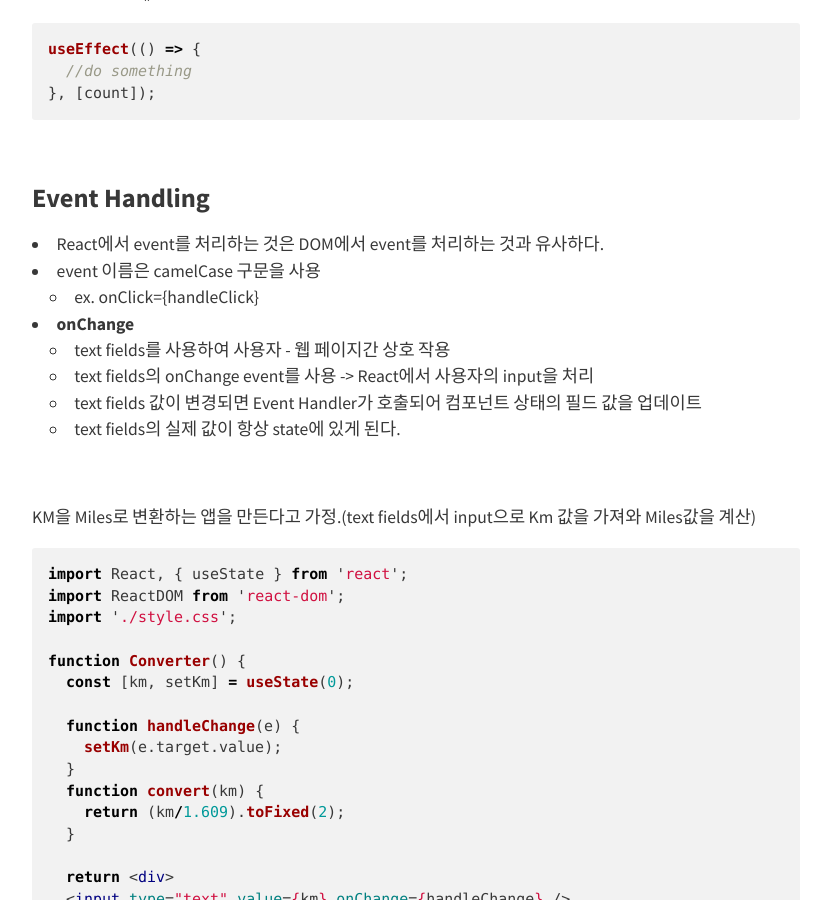
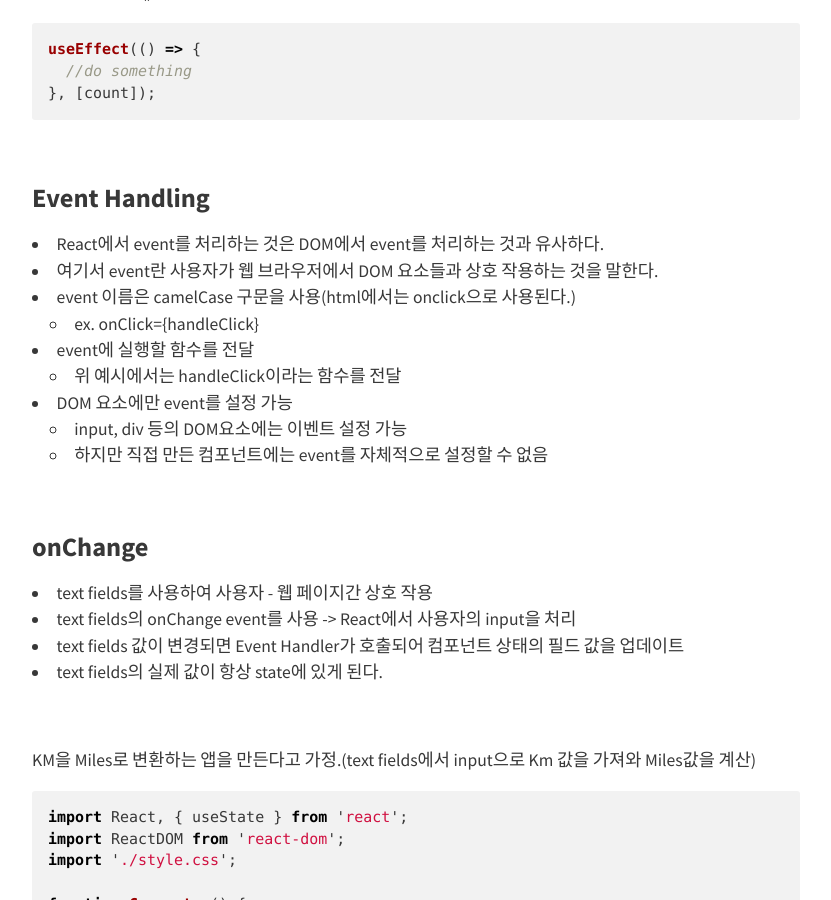
Before and after one commit to BoKyeong-Kim/BoKyeong-Kim.github.io, a Jekyll site: the page built from _posts/Dev-React/2021-03-30-react(3).md, in a window 1280 px wide and 900 px high, scrolled down 3447 px. Shown: the whole window, without its empty margins (224-1055 px from the left). Built offline with Jekyll 4.4.1, drawn with Linux system fonts in a browser that asks for light colours; nearby versions of some CDN libraries.

Commit message:
add content onChange component

```diff
--- a/_posts/Dev-React/2021-03-30-react(3).md
+++ b/_posts/Dev-React/2021-03-30-react(3).md
@@ -145,13 +145,26 @@ useEffect(() => {
 
 ### Event Handling
 - React에서 event를 처리하는 것은 DOM에서 event를 처리하는 것과 유사하다.
-- event 이름은 camelCase 구문을 사용
+- 여기서 event란 사용자가 웹 브라우저에서 DOM 요소들과 상호 작용하는 것을 말한다.
+- event 이름은 camelCase 구문을 사용(html에서는 onclick으로 사용된다.)
   - ex. onClick={handleClick}
-- **onChange**
-  - text fields를 사용하여 사용자 - 웹 페이지간 상호 작용
-  - text fields의 onChange event를 사용 -> React에서 사용자의 input을 처리
-  - text fields 값이 변경되면 Event Handler가 호출되어 컴포넌트 상태의 필드 값을 업데이트
-  - text fields의 실제 값이 항상 state에 있게 된다.
+- event에 실행할 함수를 전달
+  - 위 예시에서는 handleClick이라는 함수를 전달
+- DOM 요소에만 event를 설정 가능
+  - input, div 등의 DOM요소에는 이벤트 설정 가능
+  - 하지만 직접 만든 컴포넌트에는 event를 자체적으로 설정할 수 없음
+
+
+
+<br>
+
+
+
+### onChange
+- text fields를 사용하여 사용자 - 웹 페이지간 상호 작용
+- text fields의 onChange event를 사용 -> React에서 사용자의 input을 처리
+- text fields 값이 변경되면 Event Handler가 호출되어 컴포넌트 상태의 필드 값을 업데이트
+- text fields의 실제 값이 항상 state에 있게 된다.
 
 <br>
 
@@ -200,4 +213,5 @@ ReactDOM.render(
 
 
 
+
 [React기초(4)에서 이어서](https://bokyeong-kim.github.io/dev/react/2021/04/06/react(4).html)
```
